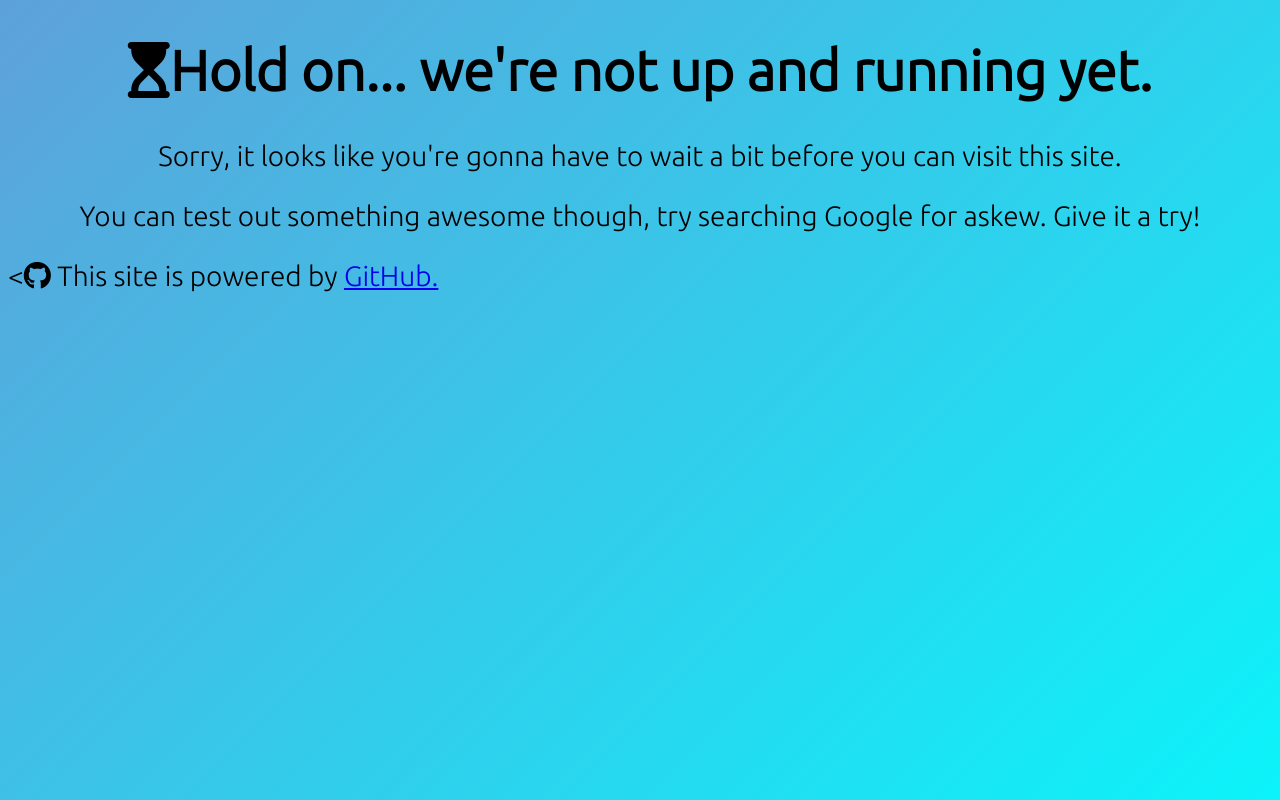
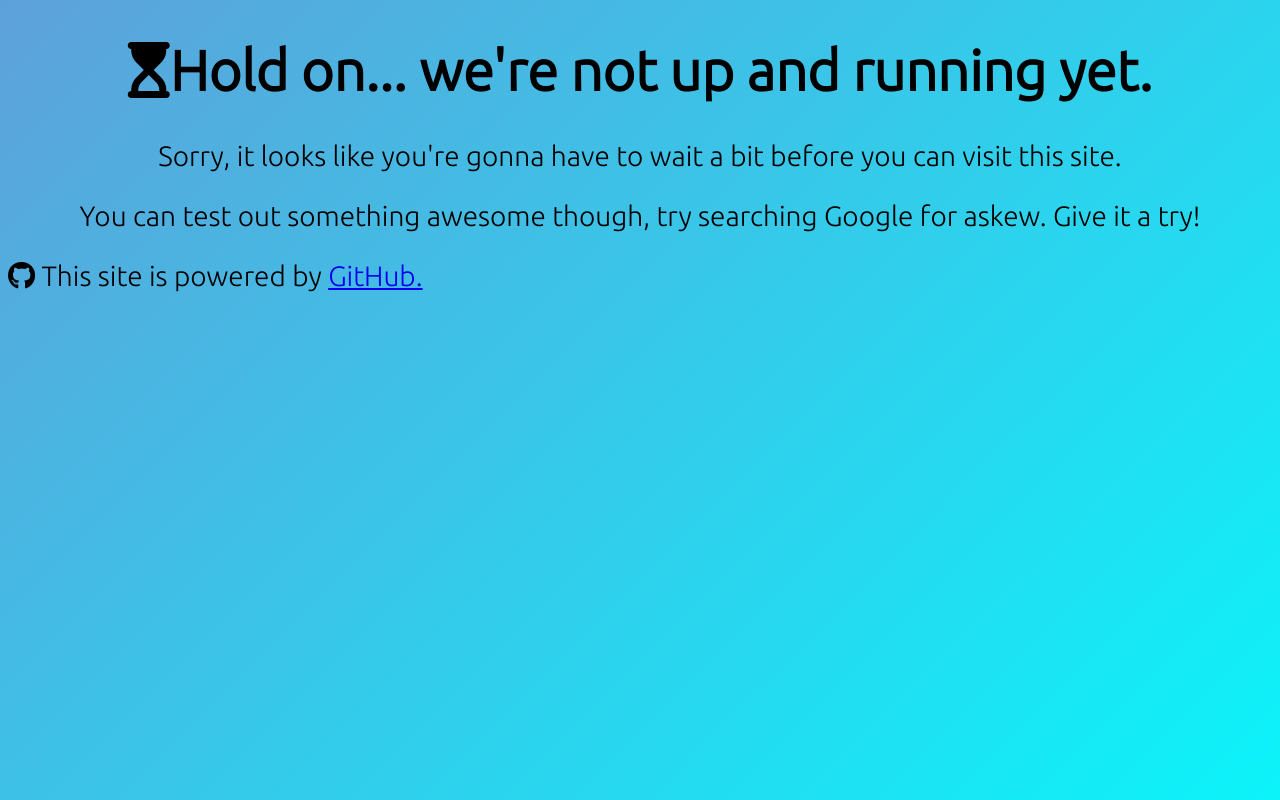
Before and after one commit to TheGamerWithMore-zz/countdown-pages, a plain HTML site: page index.html in a window 1280 px wide. Drawn offline with Linux system fonts and the light colour scheme.

Commit message:
pesky fucking code.
why is this so hard?!

```diff
--- a/index.html
+++ b/index.html
@@ -18,4 +18,4 @@
 <center><p> Sorry, it looks like you're gonna have to wait a bit before you can visit this site. </p></center>
 <center><p>You can test out something awesome though, try searching Google for askew. Give it a try!</p></center>
 
-<p><<i class="fab fa-github"></i> This site is powered by <a href="https://ghitgub.com">GitHub.</a></p>
+<p><i class="fab fa-github"></i> This site is powered by <a href="https://ghitgub.com">GitHub.</a></p>
```
